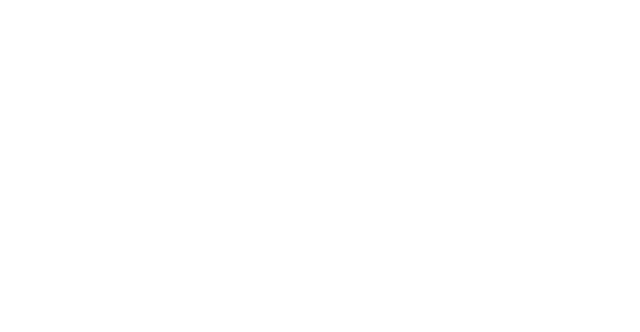
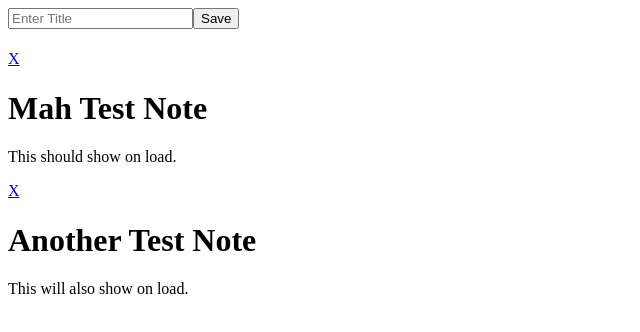
Before and after one commit to Chisnits/dreamcatcher, an Angular app: page / in a window 1280 px wide. Shown: the top 332 px of the page, without its empty margins (0-640 px from the left). Built offline with nearby package versions, Linux system fonts and the light colour scheme.

Commit message:
get all notes coming from service

```diff
--- a/src/app/app.module.ts
+++ b/src/app/app.module.ts
@@ -6,6 +6,7 @@
 import { NotesComponent } from './components/notes/notes.component';
 import { NewNoteComponent } from './components/notes/new-note/new-note.component';
 import { NoteItemComponent } from './components/notes/note-item/note-item.component';
+import { NotesService } from './services/notes.service';
 
 @NgModule({
   declarations: [
@@ -18,7 +19,7 @@
     BrowserModule,
     AppRoutingModule
   ],
-  providers: [],
+  providers: [NotesService],
   bootstrap: [AppComponent]
 })
 export class AppModule { }
--- a/src/app/components/interfaces/note-interface.ts
+++ b/src/app/components/interfaces/note-interface.ts
@@ -1,5 +1,5 @@
 export interface INote {
-    id: number;
+    id?: number;
     title: string;
     body: string;
 }
--- a/src/app/components/notes/new-note/new-note.component.html
+++ b/src/app/components/notes/new-note/new-note.component.html
@@ -1,3 +1,3 @@
 <input (click)="toggleBody()" #title type="text" placeholder="Enter Title"/>
 <input [hidden]="!showBody" #body type="text" placeholder="Enter Body"/>
-<button (click)="save({title: title.value, body: body.value}) title.value=''">Save</button>
+<button (click)="save({title: title.value, body: body.value})">Save</button>
--- a/src/app/components/notes/new-note/new-note.component.ts
+++ b/src/app/components/notes/new-note/new-note.component.ts
@@ -17,7 +17,6 @@
     this.showBody = true;
   }
 
-
   public save(note) {
     this.saved.emit(note);
     this.state = NewNoteState.NotActive;
--- a/src/app/components/notes/notes.component.html
+++ b/src/app/components/notes/notes.component.html
@@ -1,4 +1,5 @@
 <app-new-note (saved)="addNote($event)"></app-new-note>
+<h1>{{todaydate}}</h1>
 
 <div *ngFor="let note of notes; let index = index;">
   <a (click)="deleteNote(index)" href="#/">X</a>
--- a/src/app/components/notes/notes.component.ts
+++ b/src/app/components/notes/notes.component.ts
@@ -1,5 +1,6 @@
 import { Component, OnInit, ChangeDetectionStrategy } from '@angular/core';
 import { INote } from '../interfaces';
+import { NotesService } from '../../services/notes.service';
 
 @Component({
   selector: 'app-notes',
@@ -7,17 +8,28 @@
   styleUrls: ['./notes.component.css'],
 })
 export class NotesComponent {
+  constructor(private NotesService: NotesService) {}
+
+  ngOnInit() {
+    this.getAllNotes();
+  }
+
   public notes: INote[] = [];
 
   public addNote(note: INote) {
     this.notes.push(note);
   }
 
-  public deleteNote(index): void {
+  public deleteNote(index: number): void {
+    // this.NotesService.deleteNote(index);
     this.notes.splice(index, 1);
 
     // peformance concerns with rerendering the entire view. -> trackBy -> Index
     // Reflow -> steps to recalculate -> janking -> missing frames.
+  }
+
+  public async getAllNotes(): Promise<INote[]> {
+    return this.notes = await this.NotesService.getNotes();
   }
 
 
--- /dev/null
+++ b/src/app/services/notes.service.ts
@@ -0,0 +1,33 @@
+import { Injectable } from '@angular/core';
+import { INote } from '../components/interfaces/note-interface';
+
+@Injectable({
+  providedIn: 'root'
+})
+export class NotesService {
+
+  constructor() { }
+
+  // public notes: INote[] = [];
+
+  public async getNotes() {
+    return [
+      {
+        title: 'Mah Test Note',
+        body: 'This should show on load.'
+      },
+      {
+        title: 'Another Test Note',
+        body: 'This will also show on load.'
+      }
+  ]
+  }
+
+  // public addNote(note: INote) {
+  //   this.notes.push(note);
+  // }
+
+  // public deleteNote(index: number): void {
+  //   this.notes.splice(index, 1);
+  // }
+}
```
Also changed, not shown: 1 other file (tests, documents, lock files or other folders).
